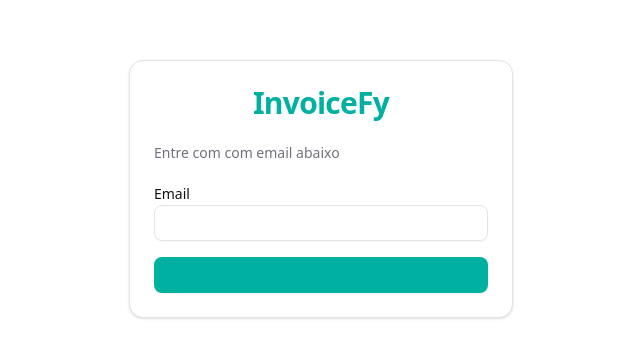
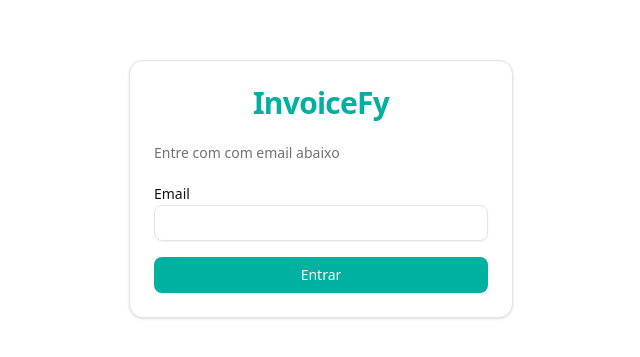
Before and after one commit to EvandroCalado/invoicefy, a Next.js app: page /login in a window 1280 px wide. Shown: the part 211-568 px from the top of the page, without its empty margins (319-959 px from the left). Built offline with nearby package versions, Linux system fonts and the light colour scheme; no server answers.

Commit message:
feat: Update SubmitButton in LoginPage to display custom text

```diff
--- a/src/app/(auth)/login/page.tsx
+++ b/src/app/(auth)/login/page.tsx
@@ -43,7 +43,7 @@ const LoginPage = async () => {
               <Input type='email' id='email' name='email' />
             </div>
 
-            <SubmitButton />
+            <SubmitButton>Entrar</SubmitButton>
           </form>
         </CardContent>
       </Card>
```
